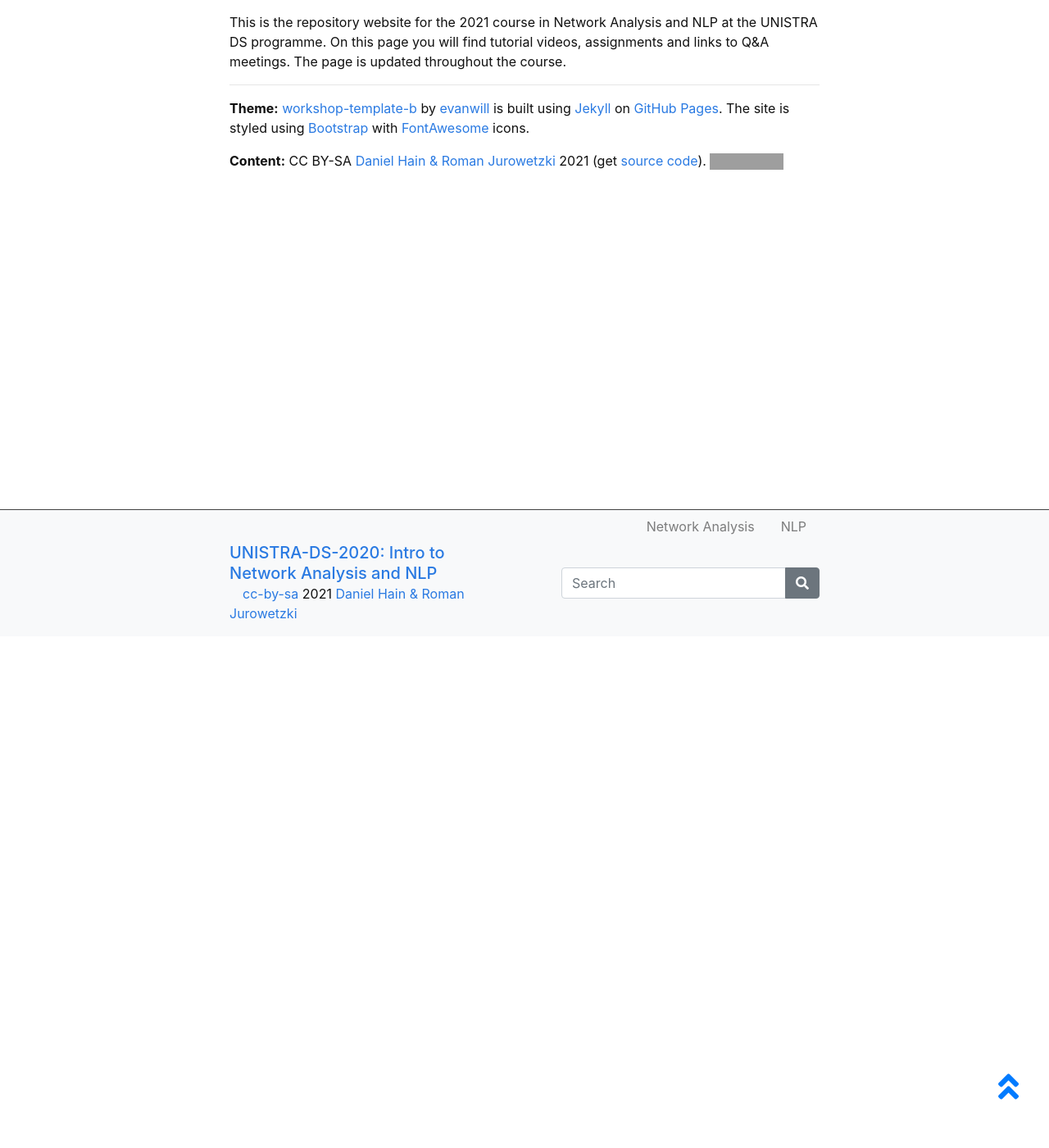
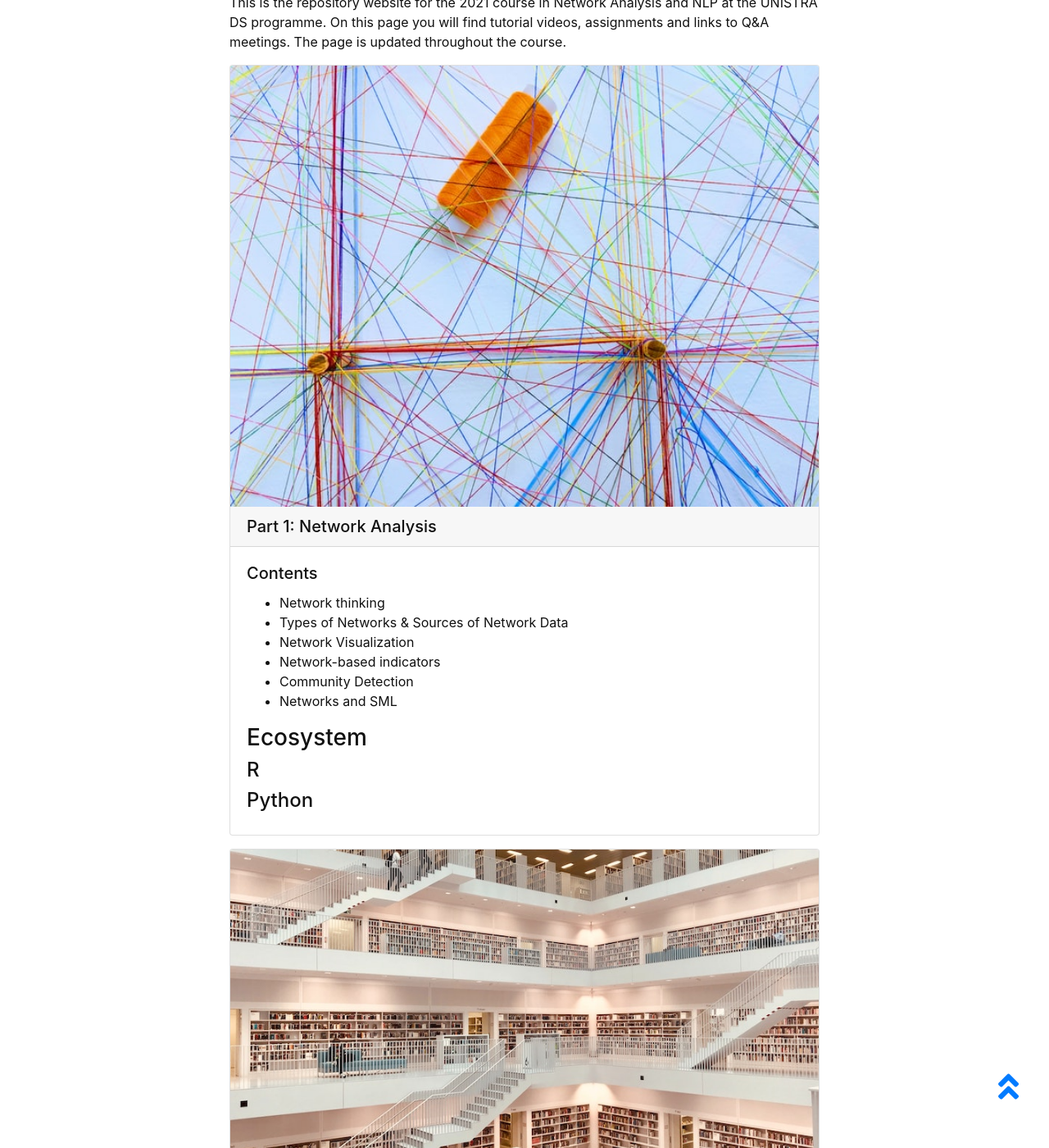
Before and after one commit to SDS-AAU/UNISTRA-DS-2020, a Jekyll site: the page built from index.md, in a window 1280 px wide and 1400 px high, scrolled down 624 px. Shown: the whole window at 82% size. Built offline with Jekyll 4.4.1, drawn with Linux system fonts in a browser that asks for light colours; some of the changed text lies outside the part shown; grey boxes are pictures that could not be loaded.

Commit message:
-content

```diff
--- a/_config.yml
+++ b/_config.yml
@@ -12,7 +12,7 @@ title: "UNISTRA-DS-2020: Intro to Network Analysis and NLP"
 # title-icon appears in the header to give some pizazz (leave blank for none)
 # choose from Font Awesome 5 free, https://fontawesome.com/icons?d=gallery&m=free
 # some options: fas fa-wrench; fas fa-cogs; fas fa-code; fas fa-chalkboard-teacher; fas fa-book-open
-title-icon: fas fa-code
+title-icon: fas project-diagram
 # description, keywords, and image for meta tags
 description: "Blended Learning Module: Intro to network analysis and natural language processing"
 keywords: "network analyais, language processing, python, R, graphs, topic modelling, text analysi"
--- a/index.md
+++ b/index.md
@@ -10,6 +10,39 @@ layout: default
 This is the repository website for the 2021 course in Network Analysis and NLP at the UNISTRA DS programme. On this page you will find tutorial videos, assignments and links to Q&A meetings. The page is updated throughout the course.
 
 
+{% capture text %}
+- Network thinking
+- Types of Networks & Sources of Network Data
+- Network Visualization
+- Network-based indicators
+- Community Detection
+- Networks and SML
+
+### Ecosystem
+#### R
+
+#### Python
+
+{% endcapture %}
+{% include card.html text=text header="Part 1: Network Analysis" title="Contents" img="network_title.jpg" %}
+
+
+{% capture text %}
+- Simple frequency based approaches
+- Co-occurrence and link to networks
+- Topic Modelling
+- Vectorisation and embeddings
+- NLP and SML
+
+### Ecosystem
+#### R
+
+#### Python
+
+{% endcapture %}
+{% include card.html text=text header="Part 2: Natural Language Processing" title="Contents" img="nlp_title.jpg" %}
+
+
 ------
 
 {% include template/credits.html %}
```
Also changed, not shown: content/0-networks.md (+1 -1 lines), _template_content/0-prep.md (renamed from template_content/0-prep.md), _template_content/1-intro.md (renamed from template_content/1-intro.md), _template_content/2-lesson.md (renamed from template_content/2-lesson.md), _template_content/3-lesson.md (renamed from template_content/3-lesson.md), _template_content/4-resources.md (renamed from template_content/4-resources.md), images/network_title.jpg (added), images/nlp_title.jpg (added).
